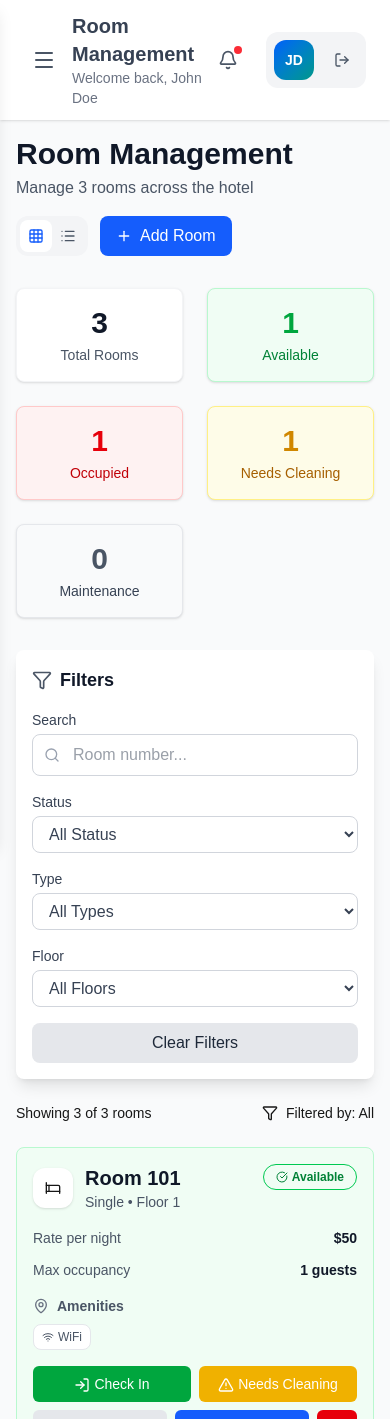
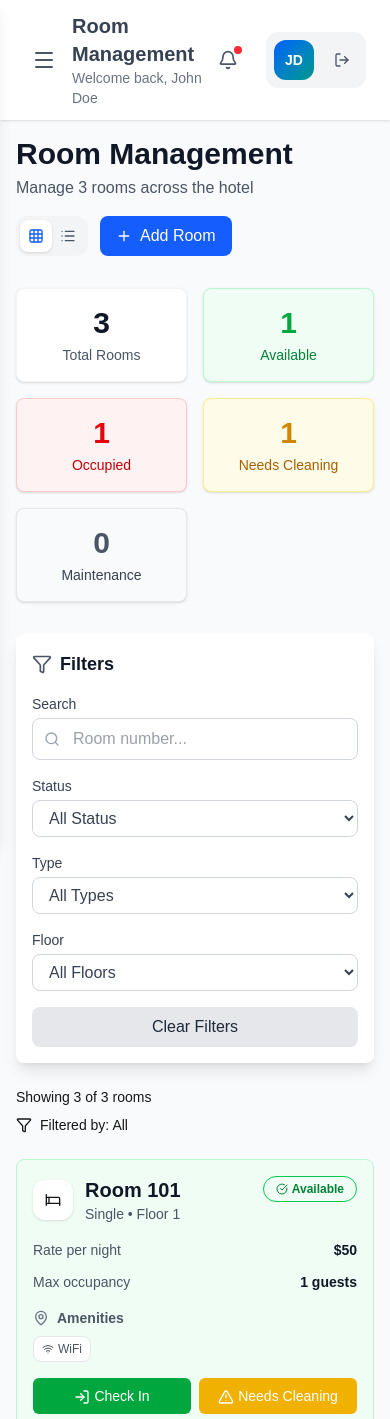
Before and after one commit to mudunkotuwasb/Hotel-Management-Frontend, a Next.js app: page /dashboard/admin/rooms in a window 390 px wide. Shown: the top 1419 px of the page. Built offline with nearby package versions, Linux system fonts and the light colour scheme.

Commit message:
Add Mobile responsive for room pages

```diff
--- a/app/dashboard/admin/rooms/page.tsx
+++ b/app/dashboard/admin/rooms/page.tsx
@@ -69,7 +69,6 @@ export default function Rooms() {
   const [errors, setErrors] = useState<{ [key: string]: string }>({});
   const [rooms, setRooms] = useState<Room[]>(initialRooms);
 
-  // Check-in form state
   const [showCheckInForm, setShowCheckInForm] = useState(false);
   const [checkInRoom, setCheckInRoom] = useState<Room | null>(null);
   const [checkInGuest, setCheckInGuest] = useState({
@@ -81,13 +80,11 @@ export default function Rooms() {
     {}
   );
 
-  // Filter state
   const [searchTerm, setSearchTerm] = useState("");
   const [statusFilter, setStatusFilter] = useState("all");
   const [typeFilter, setTypeFilter] = useState("all");
   const [floorFilter, setFloorFilter] = useState("all");
 
-  // New/Edit Room state
   const [newRoom, setNewRoom] = useState<Room>({
     id: "",
     number: "",
@@ -202,7 +199,6 @@ export default function Rooms() {
     resetCheckInForm();
   };
 
-  // Hardcoded status counts
   const statusCounts = {
     total: rooms.length,
     available: rooms.filter((r) => r.status === "available").length,
@@ -248,13 +244,13 @@ export default function Rooms() {
               Manage {statusCounts.total} rooms across the hotel
             </p>
           </div>
-          <div className="flex items-center space-x-3">
+          <div className="flex flex-wrap items-center gap-3">
             <div className="flex items-center bg-gray-100 rounded-xl p-1">
               <button
                 onClick={() => setViewMode("grid")}
                 className={`p-2 rounded-lg transition-colors ${
                   viewMode === "grid"
-                    ? "bg-white shadow-soft text-blue-600"
+                    ? "bg-white shadow text-blue-600"
                     : "text-gray-600 hover:text-gray-900"
                 }`}
               >
@@ -264,7 +260,7 @@ export default function Rooms() {
                 onClick={() => setViewMode("list")}
                 className={`p-2 rounded-lg transition-colors ${
                   viewMode === "list"
-                    ? "bg-white shadow-soft text-blue-600"
+                    ? "bg-white shadow text-blue-600"
                     : "text-gray-600 hover:text-gray-900"
                 }`}
               >
@@ -283,7 +279,7 @@ export default function Rooms() {
         </div>
 
         {/* Status Overview */}
-        <div className="grid grid-cols-2 md:grid-cols-5 gap-6">
+        <div className="grid grid-cols-2 sm:grid-cols-3 md:grid-cols-5 gap-4">
           <div className="border rounded-lg p-4 text-center shadow-sm hover:shadow-md transition bg-white border-gray-100">
             <div className="text-3xl font-bold text-gray-900 mb-1">
               {statusCounts.total}
@@ -366,11 +362,11 @@ export default function Rooms() {
           />
         )}
 
-        <div className="flex items-center justify-between mb-6">
+        <div className="flex flex-col sm:flex-row items-start sm:items-center justify-between mb-6 space-y-2 sm:space-y-0">
           <p className="text-sm text-navy-600 font-medium">
             Showing {filteredRooms.length} of {rooms.length} rooms
           </p>
-          <div className="flex items-center space-x-2 text-sm text-navy-500">
+          <div className="flex flex-wrap items-center space-x-2 text-sm text-navy-500">
             <Filter className="h-4 w-4" />
             <span>
               Filtered by:{" "}
@@ -390,7 +386,7 @@ export default function Rooms() {
           rooms={filteredRooms}
           viewMode={viewMode}
           onEdit={handleEditRoom}
-          onView={(room) => handleEditRoom(room)} // ✅ simple example
+          onView={(room) => handleEditRoom(room)}
           onStatusChange={handleStatusChange}
           onCheckIn={handleCheckIn}
           onCheckOut={handleCheckOut}
--- a/app/dashboard/receptionist/rooms/page.tsx
+++ b/app/dashboard/receptionist/rooms/page.tsx
@@ -69,7 +69,6 @@ export default function Rooms() {
   const [errors, setErrors] = useState<{ [key: string]: string }>({});
   const [rooms, setRooms] = useState<Room[]>(initialRooms);
 
-  // Check-in form state
   const [showCheckInForm, setShowCheckInForm] = useState(false);
   const [checkInRoom, setCheckInRoom] = useState<Room | null>(null);
   const [checkInGuest, setCheckInGuest] = useState({
@@ -81,13 +80,11 @@ export default function Rooms() {
     {}
   );
 
-  // Filter state
   const [searchTerm, setSearchTerm] = useState("");
   const [statusFilter, setStatusFilter] = useState("all");
   const [typeFilter, setTypeFilter] = useState("all");
   const [floorFilter, setFloorFilter] = useState("all");
 
-  // New/Edit Room state
   const [newRoom, setNewRoom] = useState<Room>({
     id: "",
     number: "",
@@ -202,7 +199,6 @@ export default function Rooms() {
     resetCheckInForm();
   };
 
-  // Hardcoded status counts
   const statusCounts = {
     total: rooms.length,
     available: rooms.filter((r) => r.status === "available").length,
@@ -248,13 +244,13 @@ export default function Rooms() {
               Manage {statusCounts.total} rooms across the hotel
             </p>
           </div>
-          <div className="flex items-center space-x-3">
+          <div className="flex flex-wrap items-center gap-3">
             <div className="flex items-center bg-gray-100 rounded-xl p-1">
               <button
                 onClick={() => setViewMode("grid")}
                 className={`p-2 rounded-lg transition-colors ${
                   viewMode === "grid"
-                    ? "bg-white shadow-soft text-blue-600"
+                    ? "bg-white shadow text-blue-600"
                     : "text-gray-600 hover:text-gray-900"
                 }`}
               >
@@ -264,7 +260,7 @@ export default function Rooms() {
                 onClick={() => setViewMode("list")}
                 className={`p-2 rounded-lg transition-colors ${
                   viewMode === "list"
-                    ? "bg-white shadow-soft text-blue-600"
+                    ? "bg-white shadow text-blue-600"
                     : "text-gray-600 hover:text-gray-900"
                 }`}
               >
@@ -283,7 +279,7 @@ export default function Rooms() {
         </div>
 
         {/* Status Overview */}
-        <div className="grid grid-cols-2 md:grid-cols-5 gap-6">
+        <div className="grid grid-cols-2 sm:grid-cols-3 md:grid-cols-5 gap-4">
           <div className="border rounded-lg p-4 text-center shadow-sm hover:shadow-md transition bg-white border-gray-100">
             <div className="text-3xl font-bold text-gray-900 mb-1">
               {statusCounts.total}
@@ -366,11 +362,11 @@ export default function Rooms() {
           />
         )}
 
-        <div className="flex items-center justify-between mb-6">
+        <div className="flex flex-col sm:flex-row items-start sm:items-center justify-between mb-6 space-y-2 sm:space-y-0">
           <p className="text-sm text-navy-600 font-medium">
             Showing {filteredRooms.length} of {rooms.length} rooms
           </p>
-          <div className="flex items-center space-x-2 text-sm text-navy-500">
+          <div className="flex flex-wrap items-center space-x-2 text-sm text-navy-500">
             <Filter className="h-4 w-4" />
             <span>
               Filtered by:{" "}
@@ -390,7 +386,7 @@ export default function Rooms() {
           rooms={filteredRooms}
           viewMode={viewMode}
           onEdit={handleEditRoom}
-          onView={(room) => handleEditRoom(room)} // ✅ simple example
+          onView={(room) => handleEditRoom(room)}
           onStatusChange={handleStatusChange}
           onCheckIn={handleCheckIn}
           onCheckOut={handleCheckOut}
```
